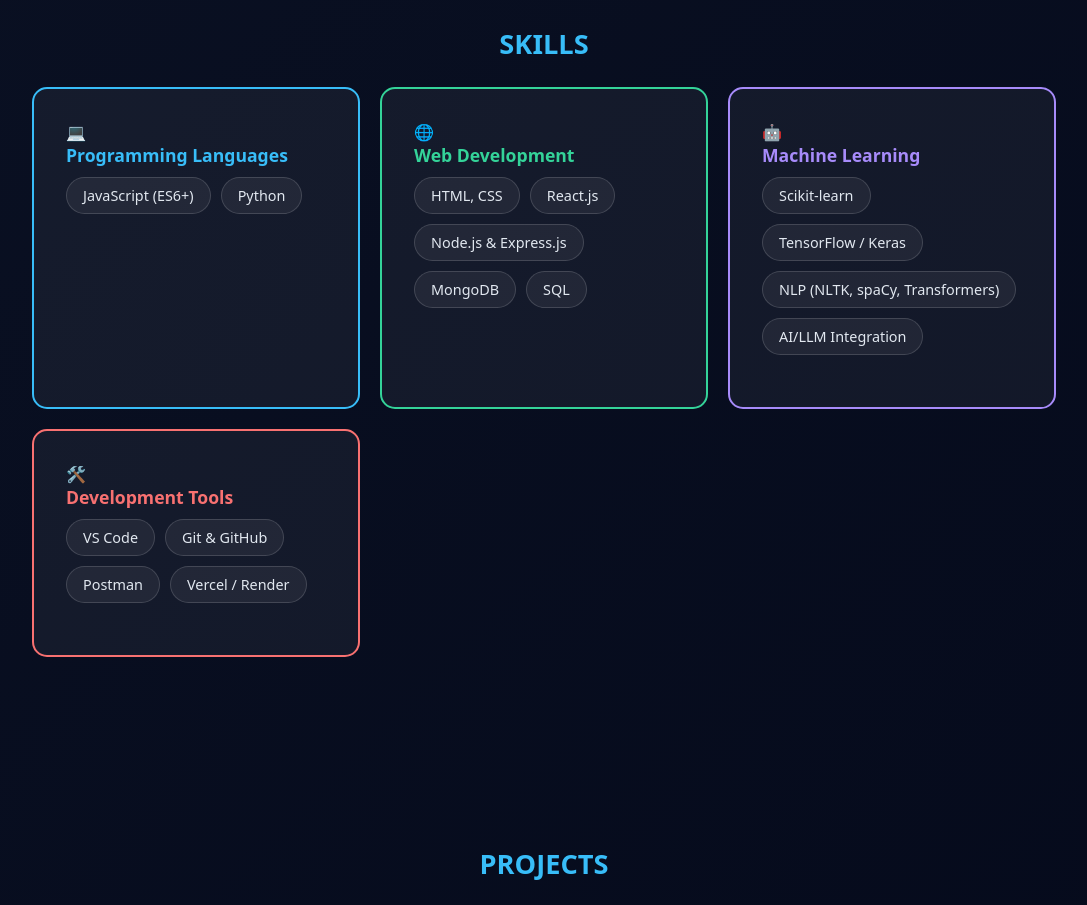
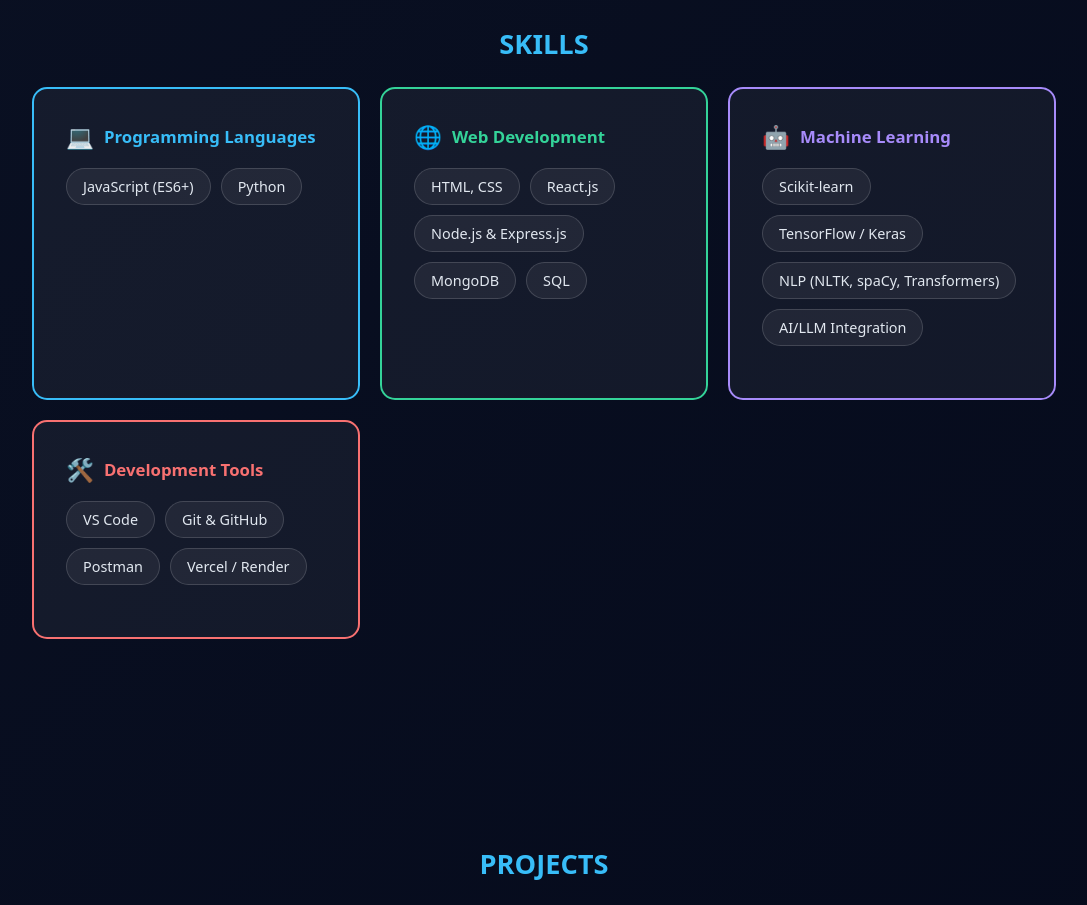
Before and after one commit to nishikasingh31/Portfolio, a React (Vite) app: page / in a window 1280 px wide. Shown: the part 2920-3825 px from the top of the page, without its empty margins (96-1183 px from the left). Built offline with nearby package versions, Linux system fonts and the light colour scheme.

Commit message:
Update App.css

```diff
--- a/src/App.css
+++ b/src/App.css
@@ -221,7 +221,24 @@
 }
 
 
-/* slkills*/
+/* skills*/
+.skill-header {
+  display: flex;
+  align-items: center;
+  gap: 10px;
+  margin-bottom: 16px;
+}
+
+.skill-icon {
+  font-size: 1.4rem;
+}
+
+.skill-header h3 {
+  margin: 0;
+  font-size: 1.05rem;
+  font-weight: 600;
+  color: var(--accent);
+}
 .skill-tags {
   display: flex;
   flex-wrap: wrap;
```
